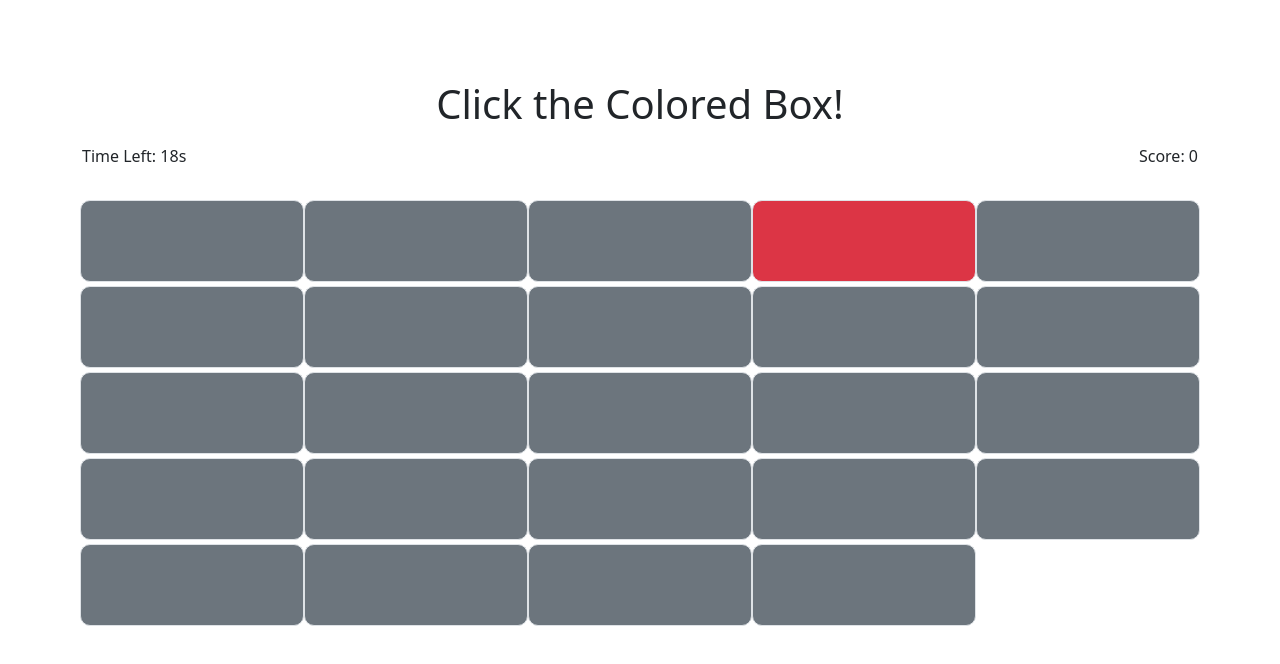
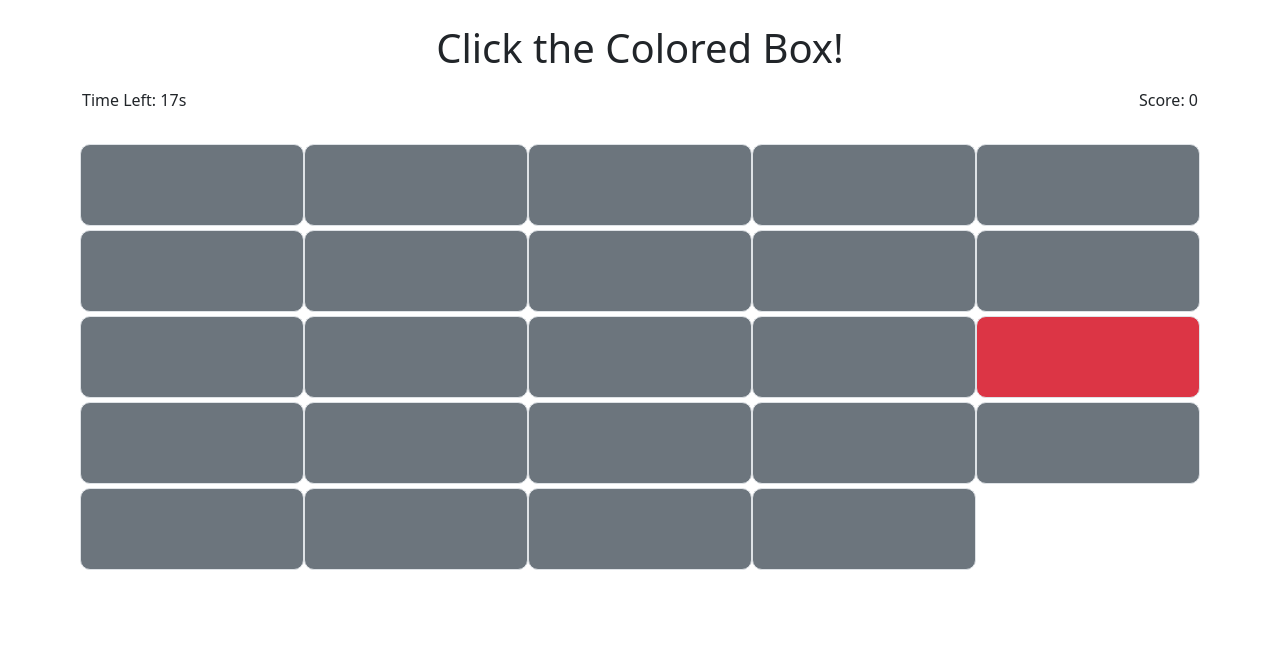
Before and after one commit to Promicron/gridGame, a React (Vite) app: page /game in a window 1280 px wide. Shown: the top 664 px of the page. Built offline with nearby package versions, Linux system fonts and the light colour scheme; no server answers.

Commit message:
Updated game time and db logic

```diff
--- a/src/pages/Game.jsx
+++ b/src/pages/Game.jsx
@@ -30,7 +30,7 @@ const Game = () => {
           Math.floor(Math.random() * GRID_ROWS),
           Math.floor(Math.random() * GRID_COLS),
         ]);
-      }, 700);
+      }, 650);
       return () => clearInterval(interval);
     } else {
       setGameOver(true);
@@ -53,8 +53,8 @@ const Game = () => {
 
   const fetchLeaderboard = async () => {
     const { data, error } = await supabase
-      .from("GridGame")
-      .select("score, created_at")
+      .from("leaderboard")
+      .select("score, created_at, name")
       .order("score", { ascending: false });
     if (error) {
       console.error("Error fetching leaderboard: ", error);
@@ -71,10 +71,10 @@ const Game = () => {
     setShowModal(false);
   };
 
-  const saveScore = async (playerName) => {
+  const saveScore = async (playerName, score) => {
     if (!scoreSaved) {
       const { error } = await supabase
-        .from("GridGame")
+        .from("leaderboard")
         .insert([{ name: playerName, score }]);
       if (error) {
         console.error("Error saving score:", error);
@@ -86,7 +86,7 @@ const Game = () => {
 
   return (
     <section>
-      <Navbar />
+      {/* <Navbar /> */}
       <section className="container-fluid">
         <div className="container text-center mt-4">
           <h1 className="mb-3">Click the Colored Box!</h1>
```
